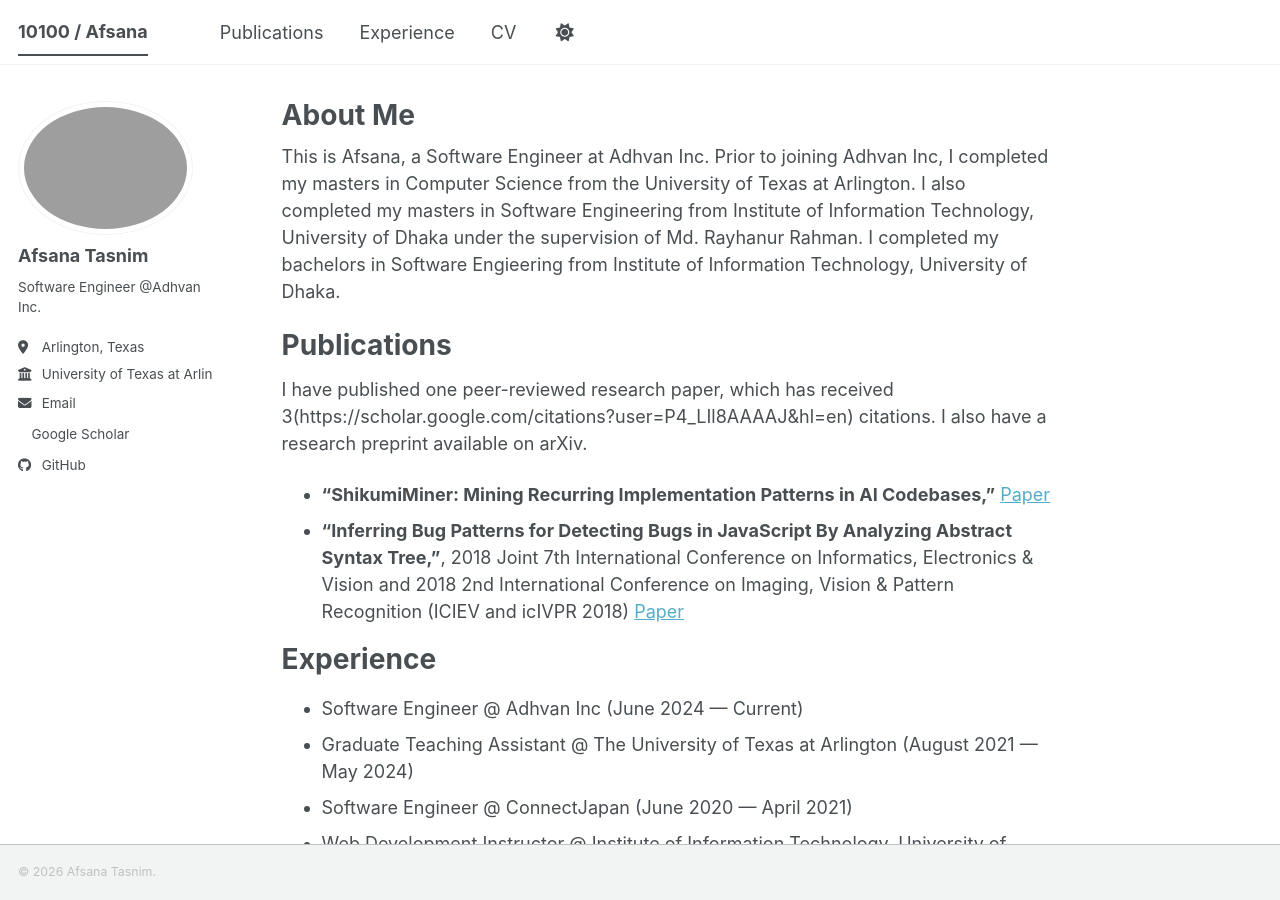
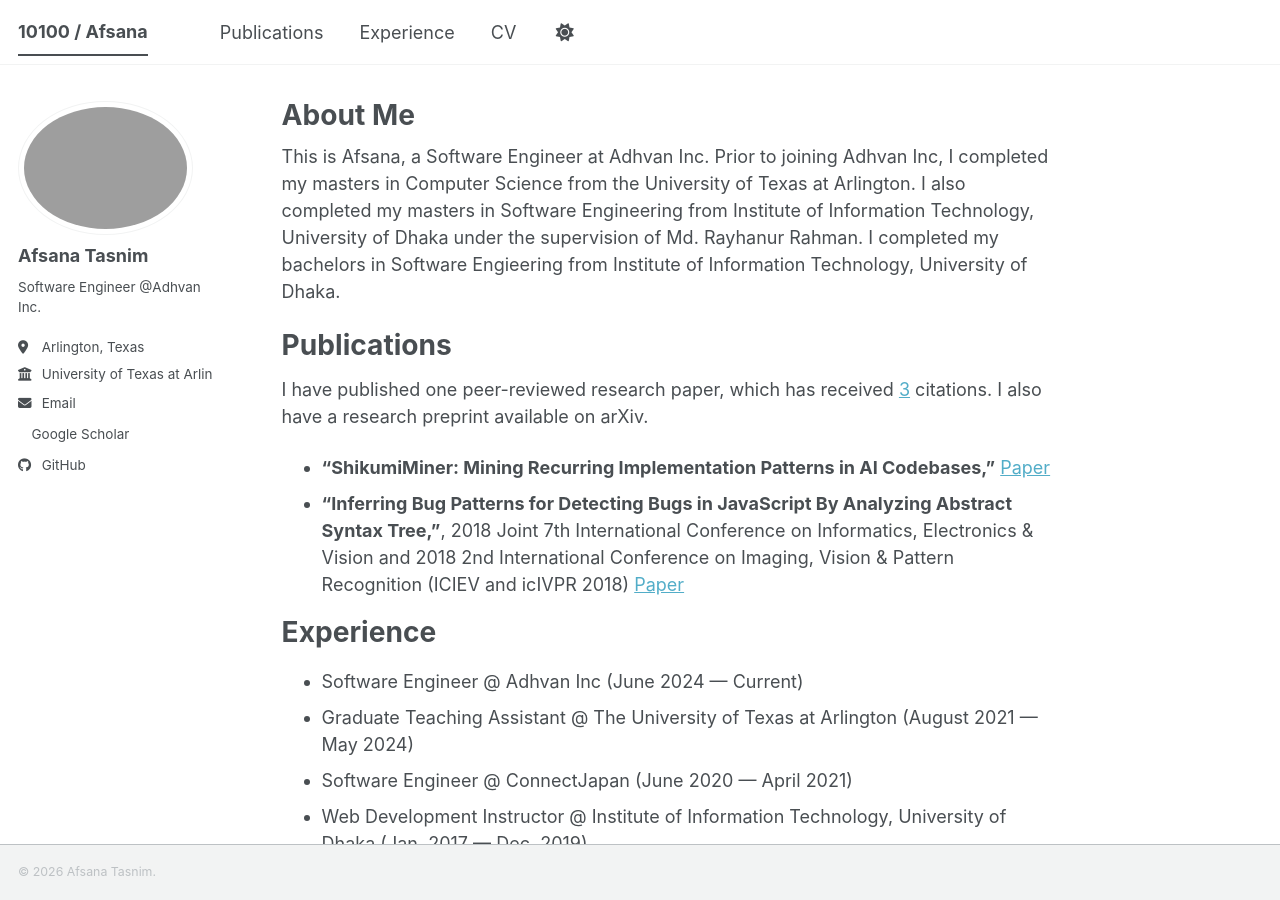
Before and after one commit to AfsanaTasnim/AfsanaTasnim.github.io, a Jekyll site: the page built from _pages/about.md, in a window 1280 px wide and 900 px high. Built offline with Jekyll 4.4.1, drawn with Linux system fonts in a browser that asks for light colours; a style sheet for code colours, icons or effects is not loaded.

Commit message:
Update about.md
Correct citation formatting in publications section.

```diff
--- a/_pages/about.md
+++ b/_pages/about.md
@@ -11,7 +11,7 @@ This is Afsana, a Software Engineer at Adhvan Inc. Prior to joining Adhvan Inc,
 I also completed my masters in Software Engineering from Institute of Information Technology, University of Dhaka under the supervision of Md. Rayhanur Rahman. I completed my bachelors in Software Engieering from Institute of Information Technology, University of Dhaka.
 
 # Publications
-I have published one peer-reviewed research paper, which has received 3(https://scholar.google.com/citations?user=P4_LIl8AAAAJ&hl=en) citations. I also have a research preprint available on arXiv.
+I have published one peer-reviewed research paper, which has received [3](https://scholar.google.com/citations?user=P4_LIl8AAAAJ&hl=en) citations. I also have a research preprint available on arXiv.
 - **"ShikumiMiner: Mining Recurring Implementation Patterns in AI Codebases,"** [Paper](https://arxiv.org/pdf/2609.02789)
 - **"Inferring Bug Patterns for Detecting Bugs in JavaScript By Analyzing Abstract Syntax Tree,"**, 2018 Joint 7th International Conference on Informatics, Electronics & Vision and 2018 2nd International Conference on Imaging, Vision & Pattern Recognition (ICIEV and icIVPR 2018) [Paper](https://www.researchgate.net/publication/331610435_Inferring_Bug_Patterns_for_Detecting_Bugs_in_JavaScript_By_Analyzing_Abstract_Syntax_Tree)
 
```
